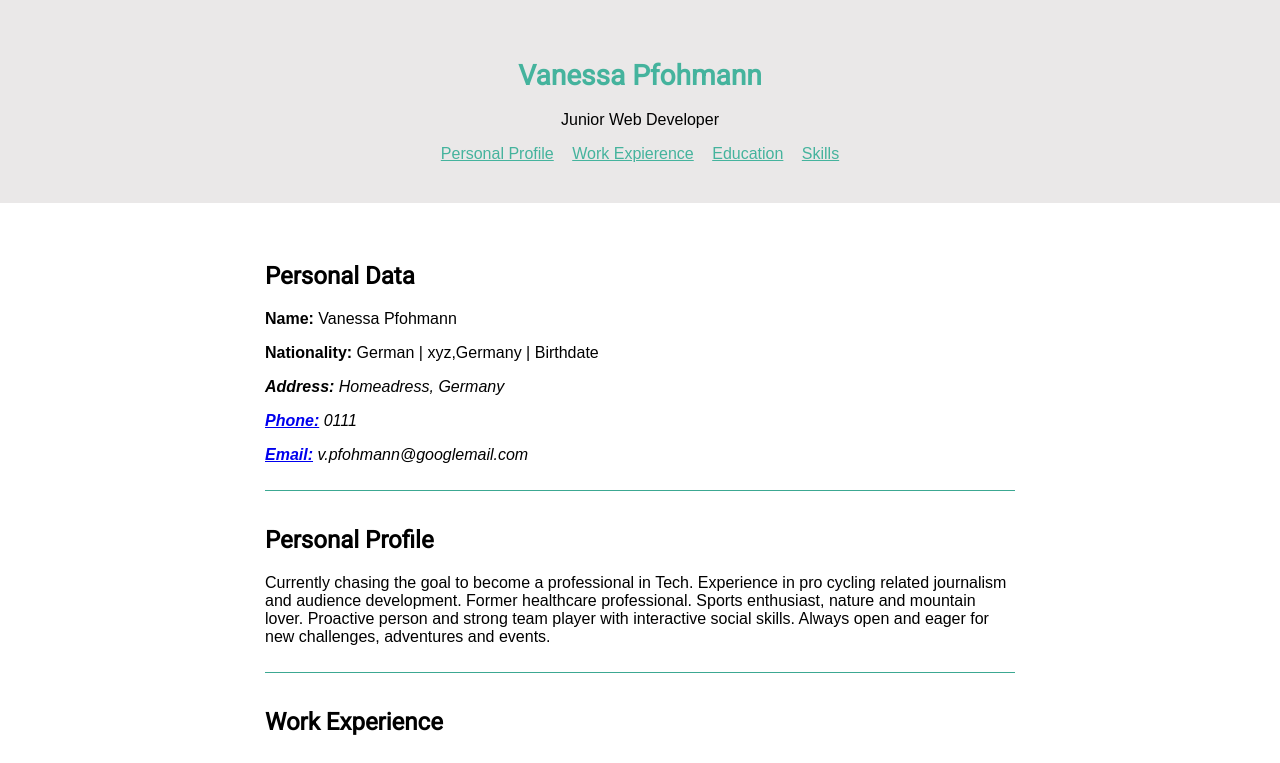
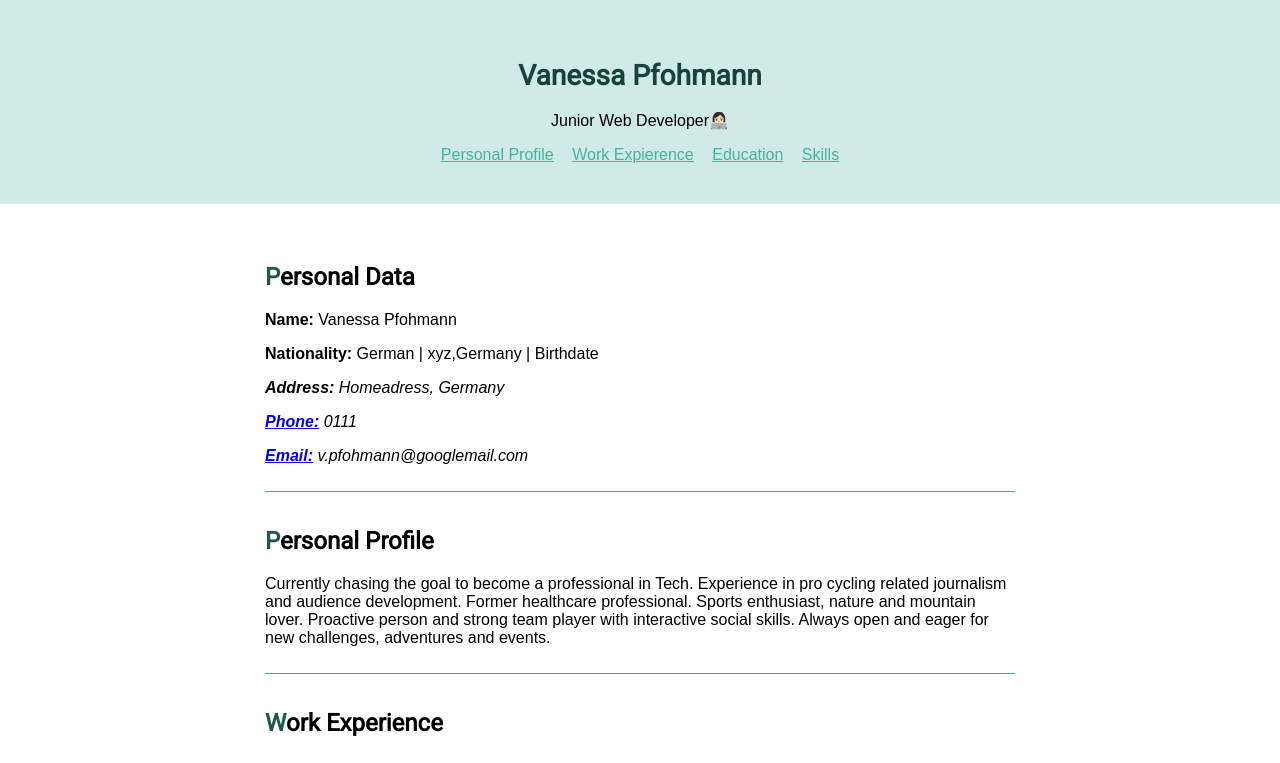
Before and after one commit to alpenkind/CV, a plain HTML site: page index.html in a window 1280 px wide. Shown: the top 763 px of the page. Drawn offline with Linux system fonts and the light colour scheme.

Commit message:
Styling w/ Pseudo-Elements

```diff
--- a/style.css
+++ b/style.css
@@ -18,7 +18,7 @@ h6 {
 
 h1 {
   font-size: 28px;
-  color: #45b39d;
+  color: #17423a;
   font-weight: bolder;
 }
 
@@ -38,7 +38,7 @@ main,
 
 .top {
   text-align: center;
-  background-color: rgb(234, 232, 232);
+  background-color: #3ca8923d;
   padding: 40px;
 }
 
@@ -86,3 +86,16 @@ article {
   padding-top: 15px;
   padding-bottom: 10px;
 }
+
+::selection {
+  background-color: #344344;
+  color: whitesmoke;
+}
+
+.top p::after {
+  content: "👩🏻‍💻";
+}
+
+article::first-letter {
+  color: #21584d;
+}
```
